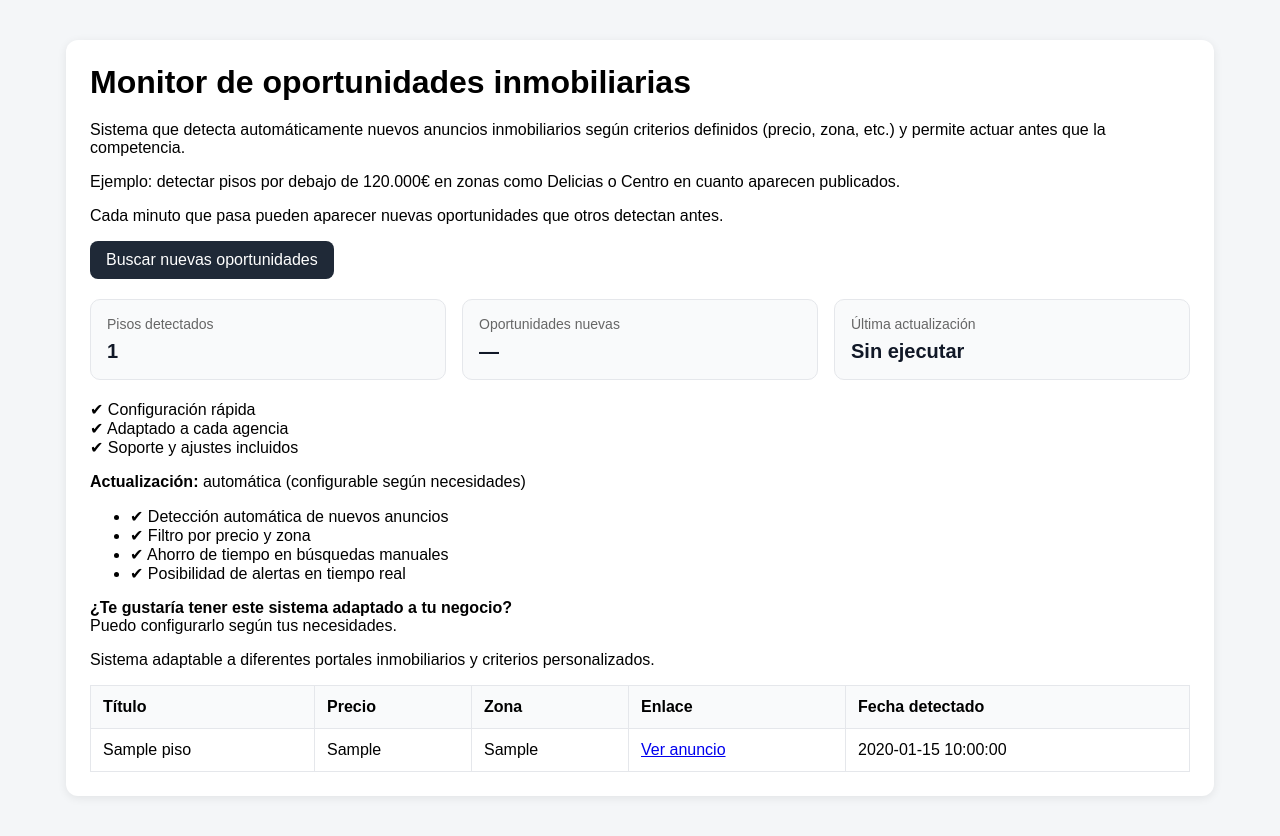
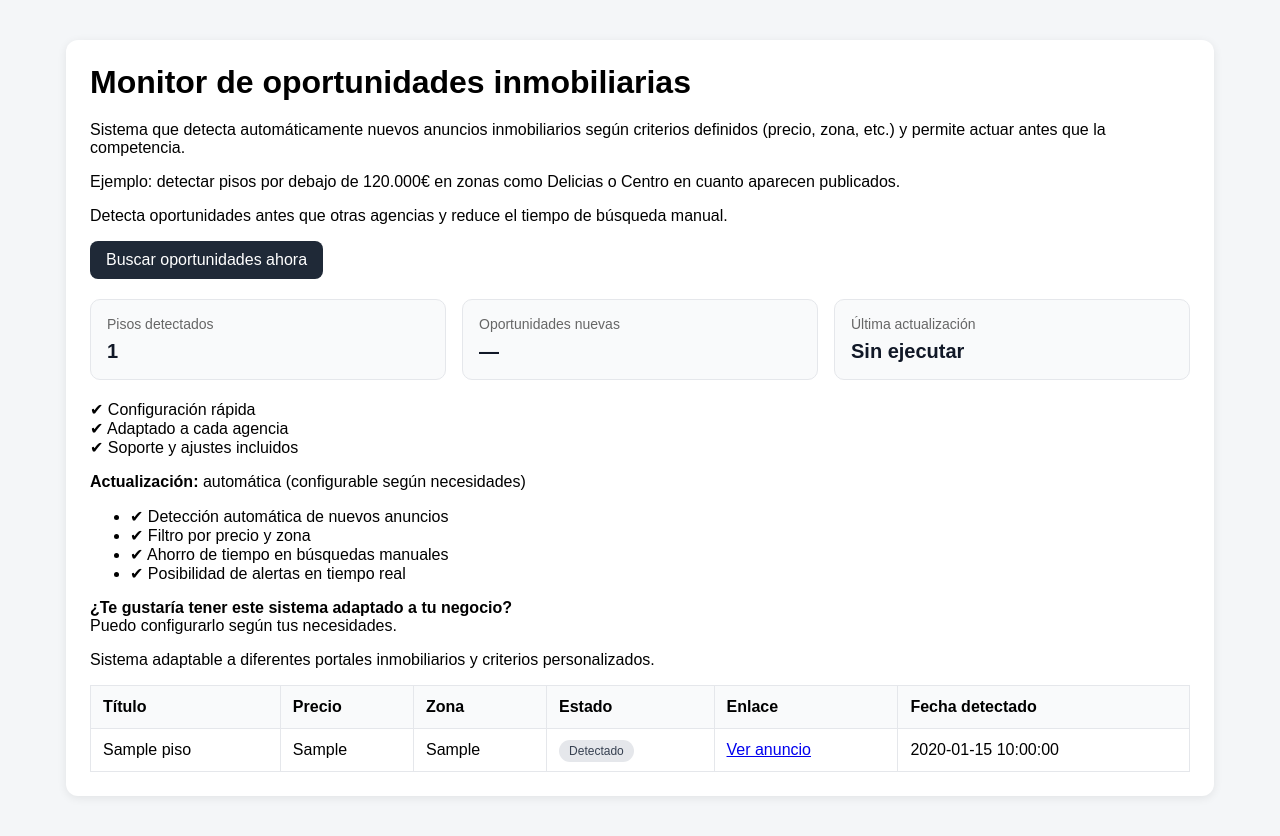
Before and after one commit to daniriveroscl/real-estate-monitor-zaragoza, a Flask app: page / in a window 1280 px wide. Run offline with Flask 3, Linux system fonts and the light colour scheme; tables that the repository leaves empty hold one stand-in row (values such as "Sample post").

Commit message:
update micro-mejoras

```diff
--- a/static/style.css
+++ b/static/style.css
@@ -127,3 +127,20 @@ th {
     background: #d1fae5;
     border-radius: 999px;
 }
+
+.estado-nuevo {
+    background-color: #dcfce7;
+    color: #166534;
+    padding: 4px 10px;
+    border-radius: 999px;
+    font-size: 12px;
+    font-weight: bold;
+}
+
+.estado-detectado {
+    background-color: #e5e7eb;
+    color: #374151;
+    padding: 4px 10px;
+    border-radius: 999px;
+    font-size: 12px;
+}
--- a/templates/index.html
+++ b/templates/index.html
@@ -25,11 +25,11 @@
         </p>
 
         <p>
-            Cada minuto que pasa pueden aparecer nuevas oportunidades que otros detectan antes.
+            Detecta oportunidades antes que otras agencias y reduce el tiempo de búsqueda manual.
         </p>
 
         <div class="actions">
-            <a class="btn" href="{{ url_for('actualizar') }}">Buscar nuevas oportunidades</a>
+            <a class="btn" href="{{ url_for('actualizar') }}">Buscar oportunidades ahora</a>
         </div>
 
         <div class="stats">
@@ -102,6 +102,7 @@
                     <th>Título</th>
                     <th>Precio</th>
                     <th>Zona</th>
+                    <th>Estado</th>
                     <th>Enlace</th>
                     <th>Fecha detectado</th>
                 </tr>
@@ -118,6 +119,14 @@
 
                     <td>{{ piso["precio"] }}</td>
                     <td>{{ piso["zona"] }}</td>
+
+                    <td>
+                        {% if loop.index <= (total_nuevos or 0) %} <span class="estado-nuevo">Nuevo</span>
+                            {% else %}
+                            <span class="estado-detectado">Detectado</span>
+                            {% endif %}
+                    </td>
+
                     <td>
                         <a href="{{ piso['enlace'] }}" target="_blank">
                             Ver anuncio
```
